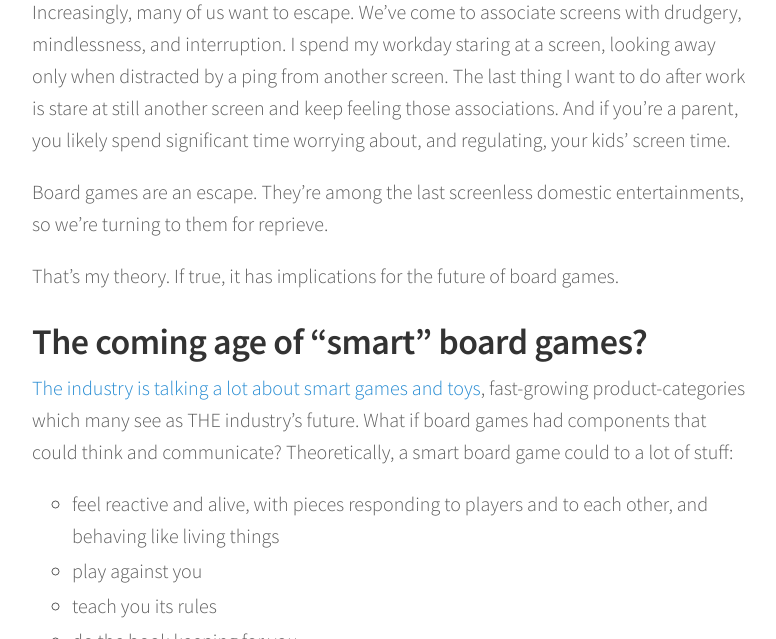
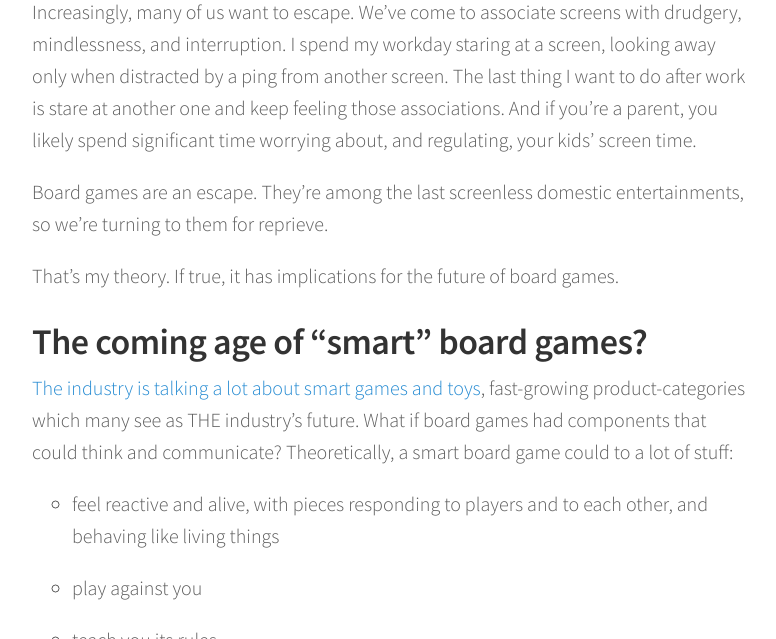
Before and after one commit to jbobrow/Move38-website, a Jekyll site: the page built from _posts/2016-09-23-smart-board-games-in-the-age-of-screens.markdown, in a window 1280 px wide and 900 px high, scrolled down 1837 px, cut to the strip 261-900 px from the top of the window. Shown: the whole strip, without its empty margins (248-1024 px from the left). Built offline with Jekyll 4.4.1, drawn with Linux system fonts in a browser that asks for light colours; nearby versions of some CDN libraries; comment, search, counter and statistics services are not loaded.

Commit message:
Updated Smart Board Games In The Age Of Screens

```diff
--- a/_posts/2016-09-23-smart-board-games-in-the-age-of-screens.markdown
+++ b/_posts/2016-09-23-smart-board-games-in-the-age-of-screens.markdown
@@ -32,7 +32,7 @@
 
 ![Phone Zombies](https://siteleaf-img.global.ssl.fastly.net/dQiLtpDtk-tY8aT6hUf1_roL95U=/fit-in/297x297/filters:dpr(2):quality(60):frames(0)/https://siteleaf-cdn.s3.amazonaws.com/57e500c951359653028d3f3c/assets/57e5390051359652e82f6624.jpg)
 
-Increasingly, many of us want to escape. We've come to associate screens with drudgery, mindlessness, and interruption. I spend my workday staring at a screen, looking away only when distracted by a ping from another screen. The last thing I want to do after work is stare at still another screen and keep feeling those associations. And if you're a parent, you likely spend significant time worrying about, and regulating, your kids' screen time.
+Increasingly, many of us want to escape. We've come to associate screens with drudgery, mindlessness, and interruption. I spend my workday staring at a screen, looking away only when distracted by a ping from another screen. The last thing I want to do after work is stare at another one and keep feeling those associations. And if you're a parent, you likely spend significant time worrying about, and regulating, your kids' screen time.
 
 Board games are an escape. They're among the last screenless domestic entertainments, so we're turning to them for reprieve.
 
@@ -43,14 +43,19 @@
 [The industry is talking a lot about smart games and toys](https://www.theguardian.com/technology/2016/sep/22/digital-children-smart-toys-technology), fast-growing product-categories which many see as THE industry's future. What if board games had components that could think and communicate? Theoretically, a smart board game could to a lot of stuff:
 
 * feel reactive and alive, with pieces responding to players and to each other, and behaving like living things
+
 * play against you
+
 * teach you its rules
+
 * do the book keeping for you
+
 * evolve in ways traditional board games can't
 
 Incidentally, these are among the main reasons video games are so much more popular than board games. Video games have it over on board games in pretty much every way except:
 
 * board games are more social, and relatedly:
+
 * board games don't have screens
 
 ## Screens might be an impediment to smart board games
@@ -58,9 +63,13 @@
 So, due to dramatically expanded functionality, smart board games have at least the potential to be awesome. But how could you actually make one? I know of 5 published board games with significant digital integrations. Here they are:
 
 * [Sifteo](https://www.amazon.com/Sifteo-Cubes-Intelligent-System-Newest/dp/B008X0ACP2)
+
 * [Golem Arcana](http://golemarcana.com/)
+
 * [XCOM: The Board Game](https://boardgamegeek.com/boardgame/163602/xcom-board-game)
+
 * [Alchemists](https://boardgamegeek.com/boardgame/161970/alchemists)
+
 * [World of Yo-Ho](http://yoho.io/english/index.html)
 
 Each is social in the way board games should be (you sit around a table, playing face-to-face), and each was created by competent people. As a group, their sales haven't lit the world on fire. Alchemists has performed performed well, XCOM ok, Golem Arcana poorly, Sifteo failed, and World of Yo-Ho launched this year with a [weak $55k Kickstarter campaign](https://www.kickstarter.com/projects/iello/world-of-yo-ho/description) (caveat: sales figures aren't public, so I've relied on inference and what others have told me - errors are possible). All rely on screens.
```
